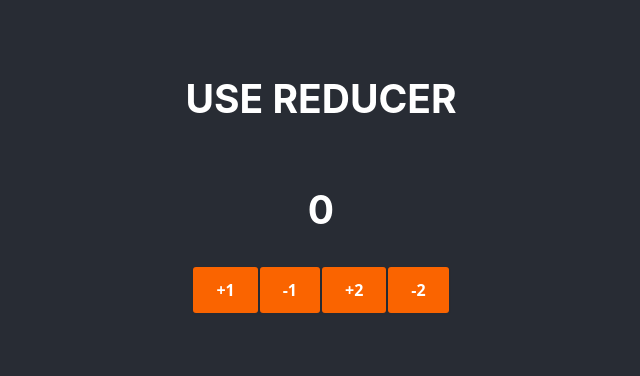
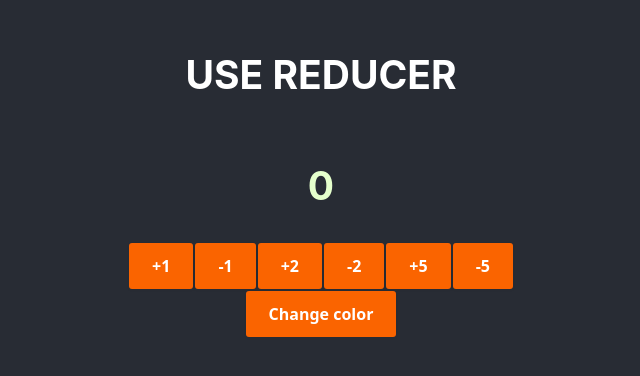
Before and after one commit to simonasablinaite/React, a React (Create React App) app: page / in a window 1280 px wide. Shown: the part 222-598 px from the top of the page, without its empty margins (319-959 px from the left). Built offline with nearby package versions, Linux system fonts and the light colour scheme.

Commit message:
useReducer() change random color

```diff
--- a/src/Actions/count.js
+++ b/src/Actions/count.js
@@ -1,4 +1,12 @@
-import { ADD_ONE, ADD_TWO, REMOVE_ONE, REMOVE_TWO } from "../Constants/action";
+import {
+  ADD_FIVE,
+  ADD_ONE,
+  ADD_TWO,
+  RANDOM_COLOR,
+  REMOVE_FIVE,
+  REMOVE_ONE,
+  REMOVE_TWO,
+} from "../Constants/action";
 
 export function add1() {
   return {
@@ -23,3 +31,21 @@ export function rem2() {
     type: REMOVE_TWO,
   };
 }
+
+export function add5() {
+  return {
+    type: ADD_FIVE,
+  };
+}
+
+export function rem5() {
+  return {
+    type: REMOVE_FIVE,
+  };
+}
+
+export function randClr() {
+  return {
+    type: RANDOM_COLOR,
+  };
+}
--- a/src/Components/016/Count.jsx
+++ b/src/Components/016/Count.jsx
@@ -1,23 +1,40 @@
 import { useReducer } from "react";
-import { add1, add2, rem1, rem2 } from "../../Actions/count";
+import {
+  add1,
+  add2,
+  add5,
+  randClr,
+  rem1,
+  rem2,
+  rem5,
+} from "../../Actions/count";
 import count from "../../Reducers/count";
 
 function Count() {
-  const [counter, dispachCounter] = useReducer(count, { number: 0 });
+  const [counter, dispachCounter] = useReducer(count, {
+    number: 0,
+    color: "#E5FFCC",
+  });
 
   return (
     <>
       <div className="container">
-        <h2>{counter.number}</h2>
+        <h2 style={{ color: counter.color }}>{counter.number}</h2>
       </div>
       <div>
         <button onClick={() => dispachCounter(add1())}>+1</button>
         <button onClick={() => dispachCounter(rem1())}>-1</button>
         <button onClick={() => dispachCounter(add2())}>+2</button>
         <button onClick={() => dispachCounter(rem2())}>-2</button>
+        <button onClick={() => dispachCounter(add5())}>+5</button>
+        <button onClick={() => dispachCounter(rem5())}>-5</button>
+        <div>
+          <button onClick={() => dispachCounter(randClr())}>
+            Change color
+          </button>
+        </div>
       </div>
     </>
   );
 }
-
 export default Count;
--- a/src/Constants/action.js
+++ b/src/Constants/action.js
@@ -5,3 +5,9 @@ export const REMOVE_ONE = "2";
 export const ADD_TWO = "3";
 
 export const REMOVE_TWO = "4";
+
+export const ADD_FIVE = "5";
+
+export const REMOVE_FIVE = "6";
+
+export const RANDOM_COLOR = "7";
--- a/src/Reducers/count.js
+++ b/src/Reducers/count.js
@@ -1,4 +1,13 @@
-import { ADD_ONE, ADD_TWO, REMOVE_ONE, REMOVE_TWO } from "../Constants/action";
+import {
+  ADD_FIVE,
+  ADD_ONE,
+  ADD_TWO,
+  RANDOM_COLOR,
+  REMOVE_FIVE,
+  REMOVE_ONE,
+  REMOVE_TWO,
+} from "../Constants/action";
+import randColor from "../Functions/randColor";
 
 function count(state, action) {
   let newState = { ...state };
@@ -22,6 +31,17 @@ function count(state, action) {
     case REMOVE_TWO:
       newState.number -= 2;
       break;
+
+    case ADD_FIVE:
+      newState.number += 5;
+      break;
+
+    case REMOVE_FIVE:
+      newState.number -= 5;
+      break;
+    case RANDOM_COLOR:
+      newState.color = randColor();
+      break;
   }
 
   return newState;
```
